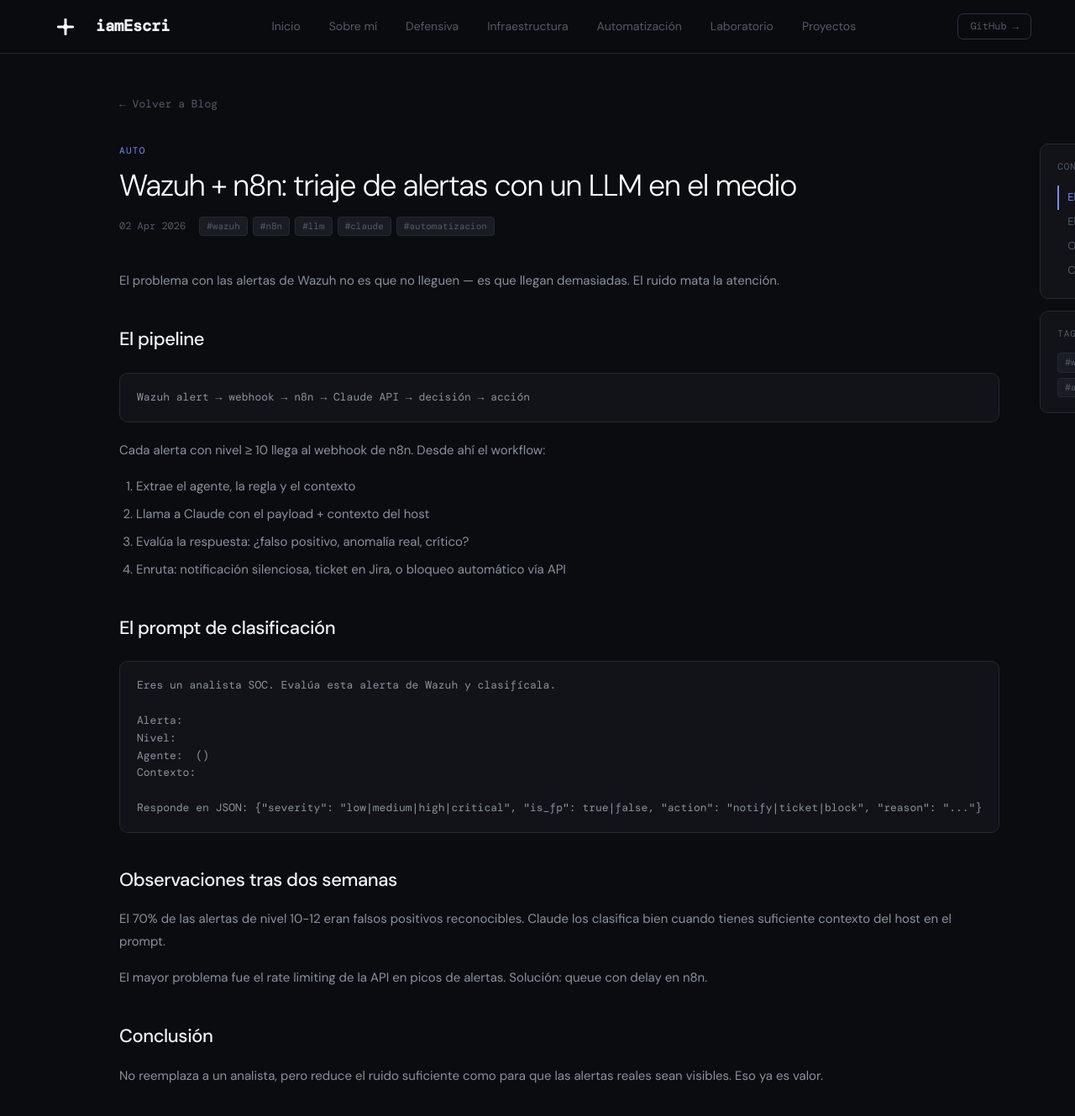
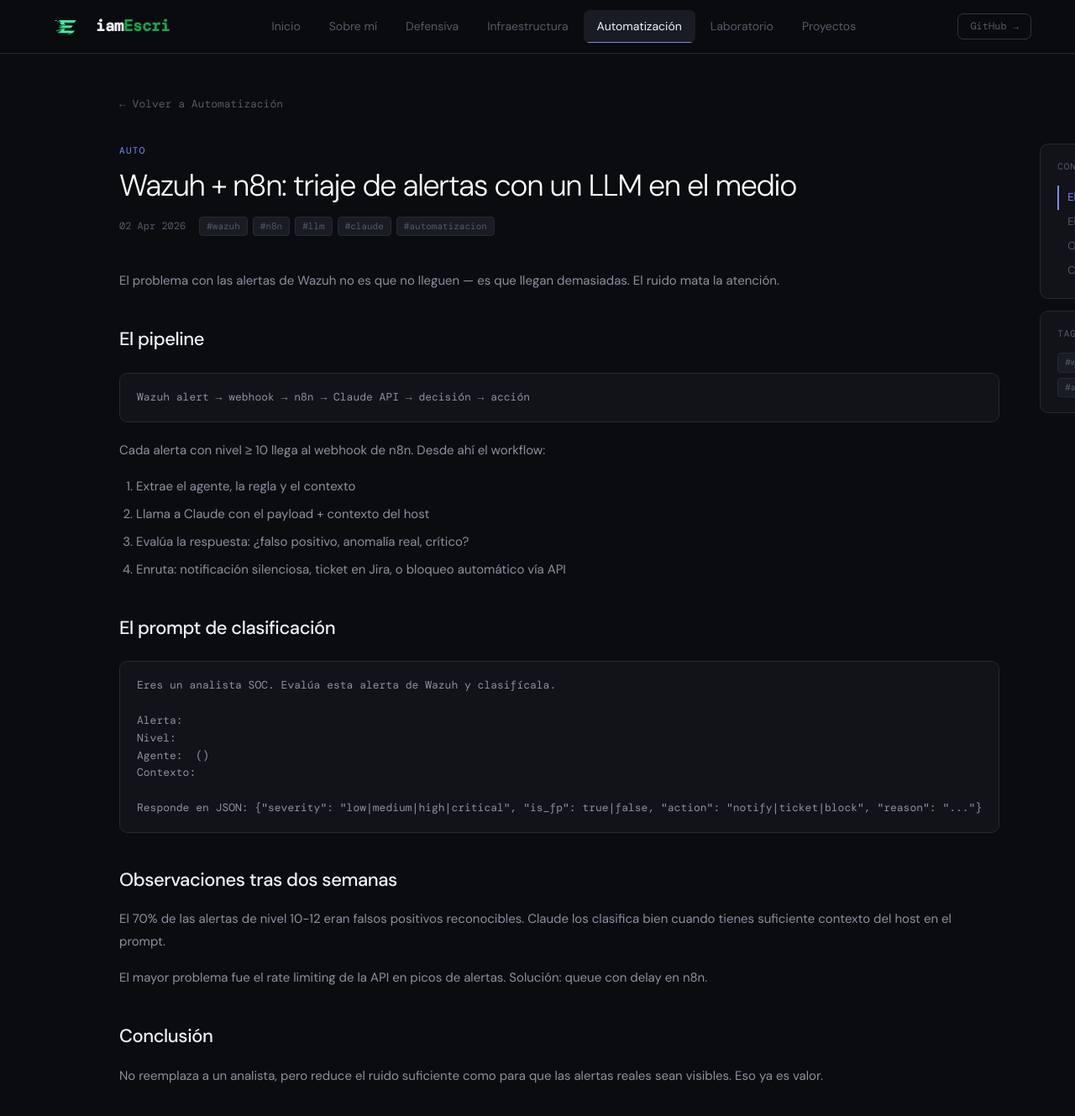
Before and after one commit to iamEscri/iamescri.github.io, a Jekyll site: the page built from _posts/auto/2026-04-02-wazuh-n8n-triaje-alertas-llm.md, in a window 1280 px wide and 1359 px high. Shown: the top 1329 px of the window at 84% size. Built offline with Jekyll 4.4.1, drawn with Linux system fonts in a browser that asks for light colours.

Commit message:
Update post.html

```diff
--- a/_layouts/post.html
+++ b/_layouts/post.html
@@ -8,6 +8,7 @@
 <link rel="preconnect" href="https://fonts.googleapis.com">
 <link href="https://fonts.googleapis.com/css2?family=DM+Sans:ital,opsz,wght@0,9..40,300;0,9..40,400;0,9..40,500;1,9..40,300&family=DM+Mono:wght@400;500&display=swap" rel="stylesheet">
 <link rel="stylesheet" href="{{ '/assets/css/main.css' | relative_url }}">
+<link rel="stylesheet" href="https://cdn.jsdelivr.net/npm/@tabler/icons-webfont@latest/tabler-icons.min.css">
 <link rel="icon" type="image/x-icon" href="{{ '/assets/favicon.ico' | relative_url }}">
 <meta property="og:title" content="{{ page.title }} · {{ site.title }}">
 <meta property="og:description" content="{{ page.description | default: page.excerpt | strip_html | strip_newlines | truncate: 160 | default: site.description }}">
@@ -25,16 +26,16 @@
   <nav class="topnav">
     <div class="topnav-logo" onclick="window.location.href='{{ '/' | relative_url }}'">
       <div class="topnav-logo-mark">
-        <svg viewBox="0 0 15 15"><line x1="7.5" y1="1" x2="7.5" y2="14"/><line x1="1" y1="7.5" x2="14" y2="7.5"/><circle cx="7.5" cy="7.5" r="2.2" fill="white" stroke="none"/></svg>
+        <img src="/assets/logo.png" alt="iamEscri logo" style="width:50px;height:50px;object-fit:contain;">
       </div>
-      <span class="topnav-logo-text">iamEscri</span>
+      <span class="topnav-logo-text">iam<span class="logo-accent">Escri</span></span>
     </div>
     <div class="topnav-links">
       <span class="topnav-link" onclick="showSection('home',null)">Inicio</span>
       <span class="topnav-link" onclick="showSection('about',null)">Sobre mí</span>
       <span class="topnav-link {% if page.category == 'defensive' %}active{% endif %}" onclick="showSection('defensive',null)">Defensiva</span>
-      <span class="topnav-link" onclick="showSection('infra',null)">Infraestructura</span>
-      <span class="topnav-link" onclick="showSection('auto',null)">Automatización</span>
+      <span class="topnav-link {% if page.category == 'infra' %}active{% endif %}" onclick="showSection('infra',null)">Infraestructura</span>
+      <span class="topnav-link {% if page.category == 'auto' %}active{% endif %}" onclick="showSection('auto',null)">Automatización</span>
       <span class="topnav-link {% if page.category == 'writeup' %}active{% endif %}" onclick="showSection('writeups',null)">Laboratorio</span>
       <span class="topnav-link" onclick="showSection('projects',null)">Proyectos</span>
     </div>
@@ -46,10 +47,19 @@
   <div class="content">
     {% if page.category == 'defensive' %}
       {% assign back_section = 'defensive' %}
-      {% assign back_label = 'Seg. Defensiva' %}
+      {% assign back_label = 'Defensiva' %}
+    {% elsif page.category == 'infra' %}
+      {% assign back_section = 'infra' %}
+      {% assign back_label = 'Infraestructura' %}
+    {% elsif page.category == 'auto' %}
+      {% assign back_section = 'auto' %}
+      {% assign back_label = 'Automatización' %}
+    {% elsif page.category == 'writeup' %}
+      {% assign back_section = 'writeups' %}
+      {% assign back_label = 'Laboratorio' %}
     {% else %}
-      {% assign back_section = 'infra' %}
-      {% assign back_label = 'Blog' %}
+      {% assign back_section = 'home' %}
+      {% assign back_label = 'Inicio' %}
     {% endif %}
     <a href="{{ '/#' | append: back_section | relative_url }}" class="back-btn">← Volver a {{ back_label }}</a>
 
```
